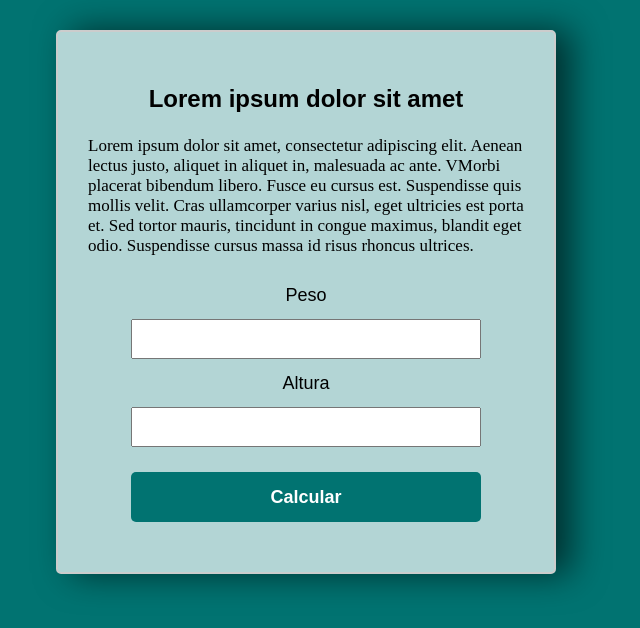
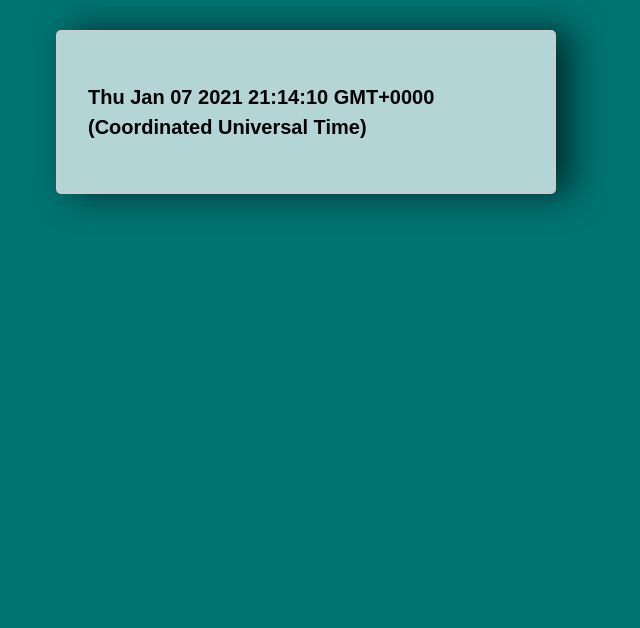
Before and after one commit to Luke0195/JS-TS-Curse, a plain HTML site: page mod2-Logica/modelo/index.html in a window 1280 px wide. Shown: the whole page, without its empty margins (334-974 px from the left). Drawn offline with Linux system fonts and the light colour scheme.

Commit message:
auala07 exercicio de fixação

```diff
--- a/mod2-Logica/modelo/assets/css/styles.css
+++ b/mod2-Logica/modelo/assets/css/styles.css
@@ -47,9 +47,11 @@ section{
 }
 
 .container p{
-  font-size: 17px;
-  line-height: 20px;
+  font-size: 20px;
+  line-height: 30px;
   margin: 20px auto;
+  font-weight: bold;
+  font-family: Arial, Helvetica, sans-serif;
 }
 
 .container form{
--- a/mod2-Logica/modelo/assets/js/script.js
+++ b/mod2-Logica/modelo/assets/js/script.js
@@ -0,0 +1,5 @@
+const container = document.querySelector('.container');
+
+const data = new Date();
+
+container.innerHTML+= `<p> ${data}</p>`
--- a/mod2-Logica/modelo/index.html
+++ b/mod2-Logica/modelo/index.html
@@ -9,19 +9,7 @@
 <body>
     <section class="container">
 
-      <h1> Lorem ipsum dolor sit amet </h1>
-      <p> Lorem ipsum dolor sit amet, consectetur adipiscing elit. Aenean lectus justo, aliquet in aliquet in, malesuada ac ante. VMorbi placerat bibendum libero. Fusce eu cursus est. Suspendisse quis mollis velit. Cras ullamcorper varius nisl, eget ultricies est porta et. Sed tortor mauris, tincidunt in congue maximus, blandit eget odio. Suspendisse cursus massa id risus rhoncus ultrices.</p>
-        <form action="">
-          <label for="input-test-1"> Peso </label>
-          <input type="text" id="input-teste-1">
-
-          <label for="input-test-2"> Altura </label>
-          <input type="password" id="input-teste-2">
-
-
-          <button> Calcular </button>
-
-        </form>
     </section>
+    <script src="assets/js/script.js"></script>
 </body>
 </html>
```
